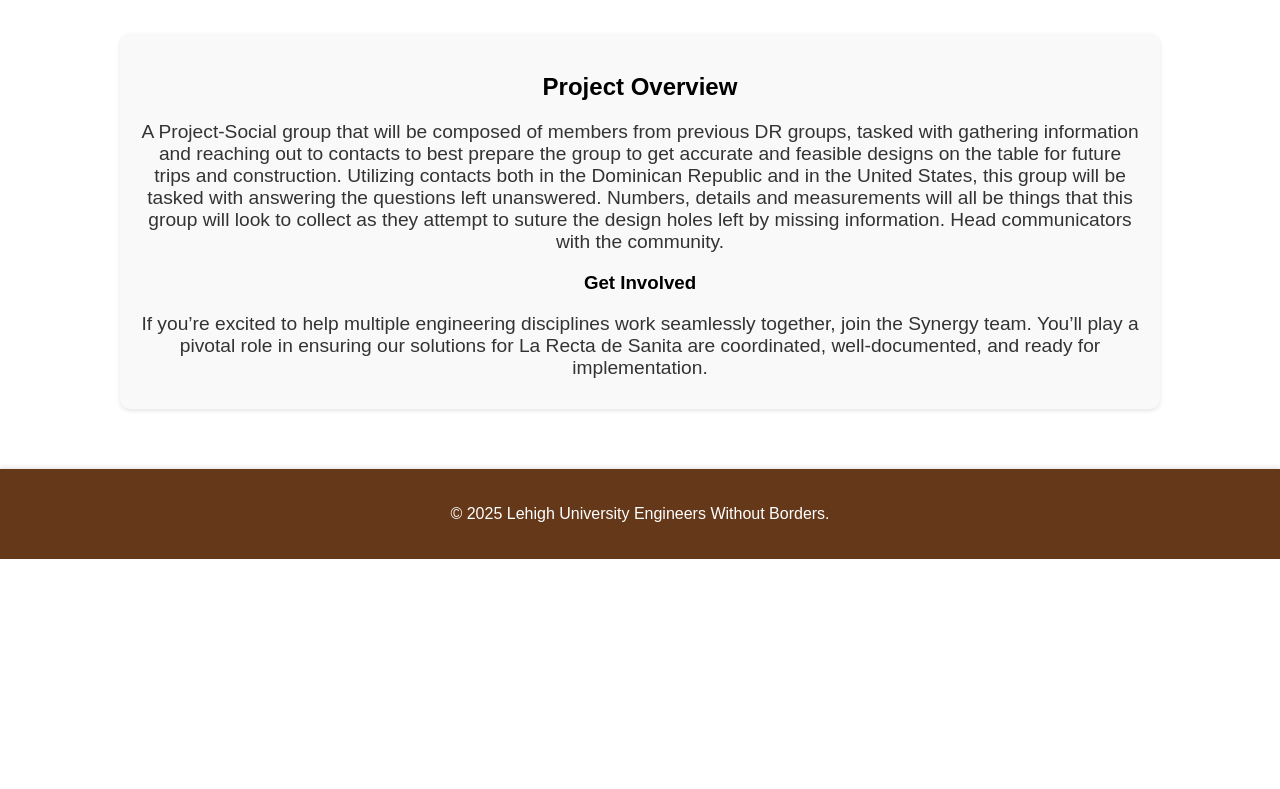
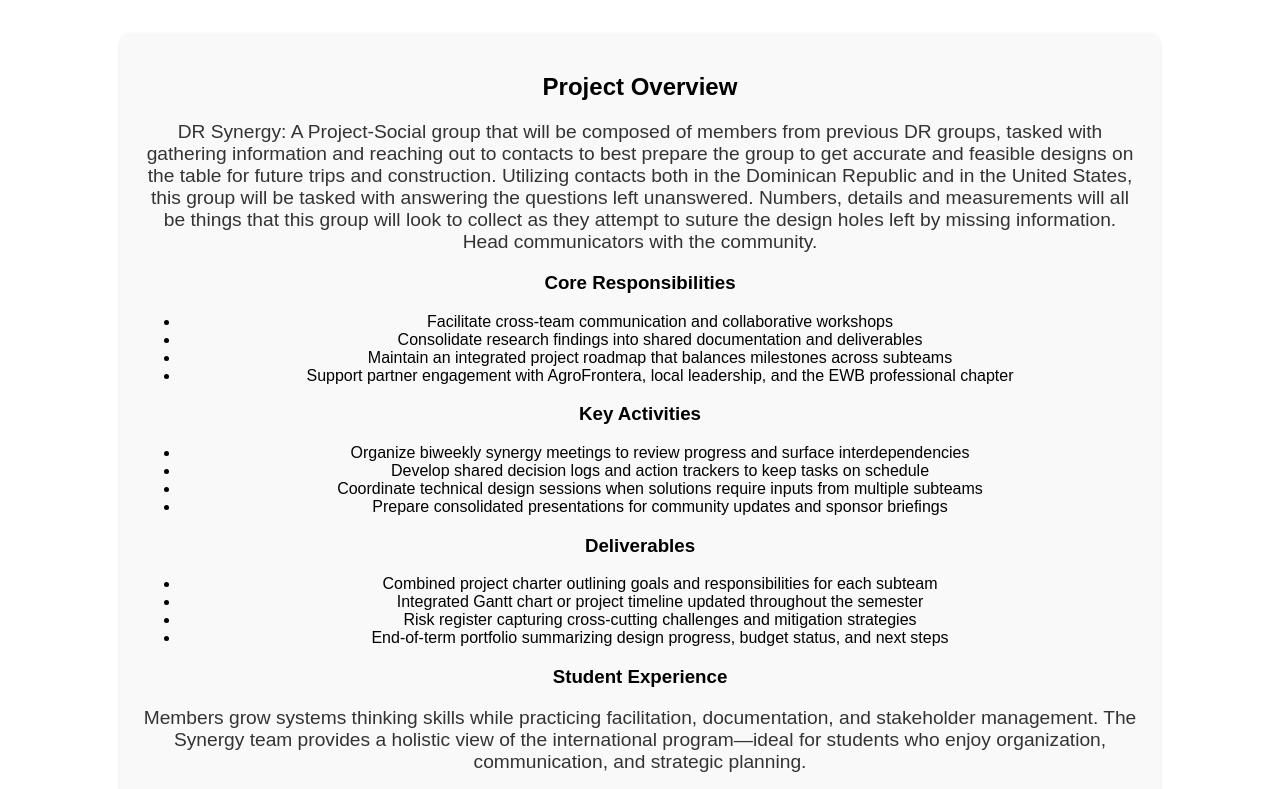
Before and after one commit to lucyerica/EWBwebsite.github.io, a plain HTML site: page docs/international-projects/dominican-republic-synergy.html in a window 1280 px wide. Shown: the part 540-1329 px from the top of the page. Before the commit the page ends 1099 px from the top, so only its background shows below. Drawn offline with Linux system fonts and the light colour scheme.

Commit message:
synergy git push

```diff
--- a/docs/international-projects/dominican-republic-synergy.html
+++ b/docs/international-projects/dominican-republic-synergy.html
@@ -69,8 +69,34 @@
 
   <div class="welcome-message">
     <h2>Project Overview</h2>
-    <p>A Project-Social group that will be composed of members from previous DR groups, tasked with gathering information and reaching out to contacts to best prepare the group to get accurate and feasible designs on the table for future trips and construction. Utilizing contacts both in the Dominican Republic and in the United States, this group will be tasked with answering the questions left unanswered. Numbers, details and measurements will all be things that this group will look to collect as they attempt to suture the design holes left by missing information. Head communicators with the community.</p>
+    <p>DR Synergy: A Project-Social group that will be composed of members from previous DR groups, tasked with gathering information and reaching out to contacts to best prepare the group to get accurate and feasible designs on the table for future trips and construction. Utilizing contacts both in the Dominican Republic and in the United States, this group will be tasked with answering the questions left unanswered. Numbers, details and measurements will all be things that this group will look to collect as they attempt to suture the design holes left by missing information. Head communicators with the community.</p>
 
+    <h3>Core Responsibilities</h3>
+    <ul>
+      <li>Facilitate cross-team communication and collaborative workshops</li>
+      <li>Consolidate research findings into shared documentation and deliverables</li>
+      <li>Maintain an integrated project roadmap that balances milestones across subteams</li>
+      <li>Support partner engagement with AgroFrontera, local leadership, and the EWB professional chapter</li>
+    </ul>
+
+    <h3>Key Activities</h3>
+    <ul>
+      <li>Organize biweekly synergy meetings to review progress and surface interdependencies</li>
+      <li>Develop shared decision logs and action trackers to keep tasks on schedule</li>
+      <li>Coordinate technical design sessions when solutions require inputs from multiple subteams</li>
+      <li>Prepare consolidated presentations for community updates and sponsor briefings</li>
+    </ul>
+
+    <h3>Deliverables</h3>
+    <ul>
+      <li>Combined project charter outlining goals and responsibilities for each subteam</li>
+      <li>Integrated Gantt chart or project timeline updated throughout the semester</li>
+      <li>Risk register capturing cross-cutting challenges and mitigation strategies</li>
+      <li>End-of-term portfolio summarizing design progress, budget status, and next steps</li>
+    </ul>
+
+    <h3>Student Experience</h3>
+    <p>Members grow systems thinking skills while practicing facilitation, documentation, and stakeholder management. The Synergy team provides a holistic view of the international program—ideal for students who enjoy organization, communication, and strategic planning.</p>
 
     <h3>Get Involved</h3>
     <p>If you’re excited to help multiple engineering disciplines work seamlessly together, join the Synergy team. You’ll play a pivotal role in ensuring our solutions for La Recta de Sanita are coordinated, well-documented, and ready for implementation.</p>
```
